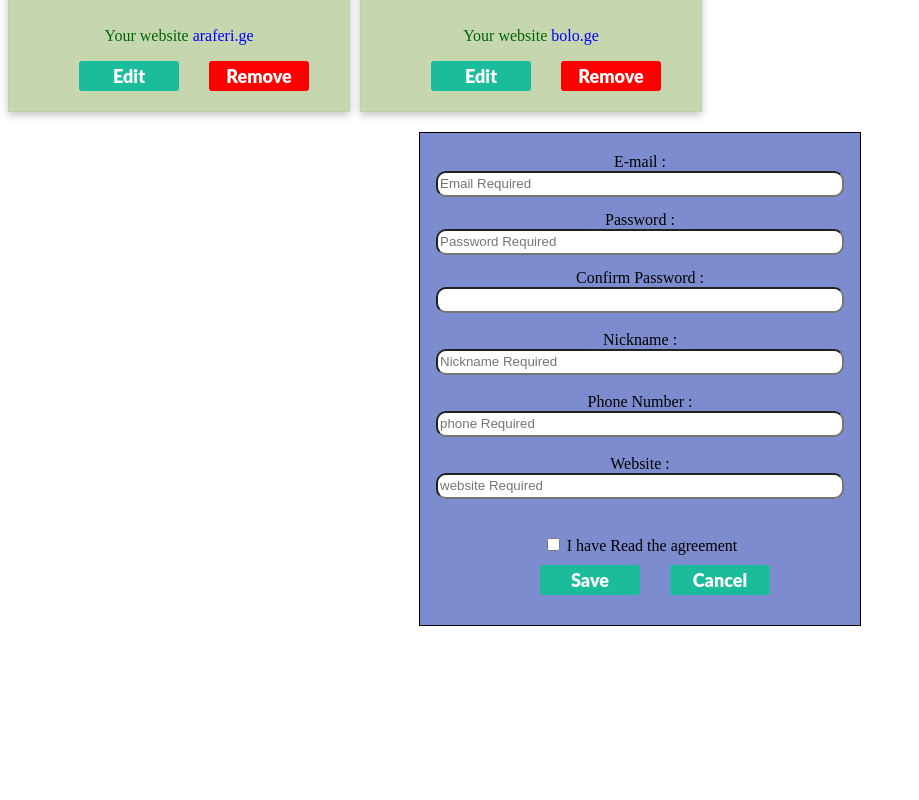
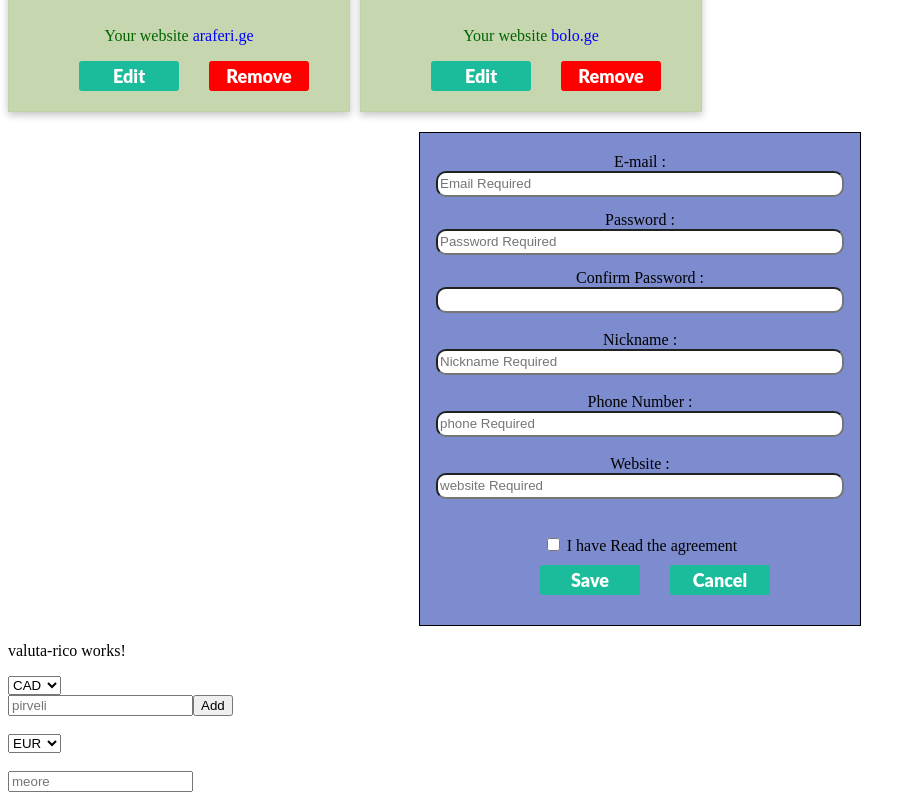
Before and after one commit to itskk23/angularTasks, an Angular app: page / in a window 1280 px wide. Shown: the part 298-1098 px from the top of the page, without its empty margins (0-919 px from the left). Before the commit the page ends 932 px from the top, so only its background shows below. Built offline with nearby package versions, Linux system fonts and the light colour scheme.

Commit message:
feat(valuta) task1

```diff
--- a/angular.json
+++ b/angular.json
@@ -1,5 +1,8 @@
 {
   "$schema": "./node_modules/@angular/cli/lib/config/schema.json",
+  "cli": {
+    "analytics": false
+  },
   "version": 1,
   "newProjectRoot": "projects",
   "projects": {
--- a/src/app/app.component.html
+++ b/src/app/app.component.html
@@ -1,51 +1,2 @@
 <app-user-list></app-user-list>
-
-<!--<form  [formGroup]="signUpForm" autocomplete="off"  (ngSubmit)="onSubmit()">-->
-<!--  <label for="email">E-mail :-->
-<!--    <input  type="email" value="" id="email" formControlName="email" >-->
-<!--    <p *ngIf="signUpForm.get('email').invalid && signUpForm.get('email').touched">Please write the correct email</p>-->
-<!--  </label>-->
-<!--&lt;!&ndash;  <p>{{form.errors}}</p>&ndash;&gt;-->
-<!--  <div class="noname" formGroupName="passwordGroup">-->
-<!--    <label for="password">-->
-<!--      Password :-->
-<!--      <input type="password"  id="password" formControlName="password">-->
-<!--      <p *ngIf="signUpForm.get('passwordGroup.password').invalid && signUpForm.get('passwordGroup.password').touched">The lenght of Password should be more then 7 characters</p>-->
-<!--    </label>-->
-<!--    <br>-->
-<!--    <br>-->
-<!--    <label for="rePassword"> Confirm Password :-->
-
-<!--      <input type="password" id="rePassword" formControlName="rePassword">-->
-<!--      <p *ngIf="signUpForm.get('passwordGroup').invalid && signUpForm.get('passwordGroup.rePassword').touched">-->
-<!--        both inputs should be the same!-->
-<!--      </p>-->
-<!--    </label>-->
-<!--    <br>-->
-<!--    <br>-->
-<!--  </div>-->
-
-<!--  <label for="nickname"> Nickname :-->
-<!--    <input type="text" id="nickname" formControlName="nickname">-->
-<!--  </label>-->
-<!--  <label for="phoneNumber"> Phone Number :-->
-<!--    <input type="number" id="phoneNumber" formControlName="phoneNumber">-->
-<!--  </label>-->
-<!--  <label for="website"> Website :-->
-<!--    <input type="url" id="website" formControlName="website">-->
-<!--  </label>-->
-<!--  <label for="rules">-->
-<!--    <input type="checkbox" id='rules' formControlName="checkbox">-->
-<!--    I have Read the agreement-->
-<!--  </label>-->
-
-<!--  <p *ngIf="signUpForm.invalid && signUpForm.touched"> Please enter valid inputs</p>-->
-<!--  <button-->
-<!--    [disabled]="signUpForm.get('passwordGroup').hasError('confirmed')-->
-<!--    || !this.signUpForm.get('checkbox').value"-->
-
-
-<!--  > ramee</button>-->
-<!--</form>-->
-
-<!--<button (click)="kk()">kaxa klea</button>-->
+<app-valuta-rico></app-valuta-rico>
--- /dev/null
+++ b/src/app/valuta-rico/valuta-rico.component.html
@@ -0,0 +1,32 @@
+<p>valuta-rico works!</p>
+<form [formGroup]="form">
+  <select
+    formControlName="selectIn"
+  >
+    <option *ngFor="let currency of currencyArr" value="{{currency}}" ngValue="rame" >{{currency}}</option>
+  </select>
+
+  <br>
+  <input
+    type="number"
+    placeholder="pirveli"
+    value="rame"
+    formControlName="valueIn"
+    (input)="moneyIn()"
+  >
+  <button>Add</button>
+
+  <br>
+  <br>
+  <select formControlName="selectOut">
+    <option *ngFor="let currency of currencyArr" value="{{currency}}" ngValue="rame" >{{currency}}</option>
+  </select>
+  <br>
+  <br>
+  <input
+    type="number"
+    placeholder="meore"
+    formControlName="valueOut"
+    (input)="moneyOut()"
+  >
+</form>
--- /dev/null
+++ b/src/app/valuta-rico/valuta-rico.component.ts
@@ -0,0 +1,76 @@
+import { Component, OnInit } from '@angular/core';
+import { FormBuilder, FormGroup } from '@angular/forms';
+import {HttpClient} from "@angular/common/http";
+import {map, tap} from "rxjs/operators";
+// import * as http from "http";
+
+@Component({
+  selector: 'app-valuta-rico',
+  templateUrl: './valuta-rico.component.html',
+  styleUrls: ['./valuta-rico.component.css']
+})
+export class ValutaRicoComponent implements OnInit {
+
+  constructor(private  http: HttpClient, private fb: FormBuilder) { }
+  form: FormGroup;
+  testArr: any[] = [];
+  currencyArr: string[] = [
+    "CAD", "HKD", "ISK", "PHP", "DKK", "HUF",
+    "CZK", "GBP", "RON", "SEK", "IDR", "INR",
+    "BRL", "RUB", "HRK", "JPY", "THB", "CHF",
+    "EUR", "MYR", "BGN", "TRY", "CNY", "NOK",
+    "NZD", "ZAR", "USD", "MXN", "SGD", "AUD",
+    "ILS", "KRW", "PLN", "GEL"
+  ]
+  ngOnInit(): void {
+    this.form = this.fb.group({
+      selectIn: ["CAD"],
+      selectOut: ["EUR"],
+      valueIn: [""],
+      valueOut: [""]
+    })
+
+  console.log(this.form.get('valueOut').value)
+
+
+  }
+
+
+  moneyIn(){
+    // this.form.get('valueOut').patchValue(this.valueIn * 2);
+    // console.log(this.selectOut)
+    this.getHttp(this.selectIn)
+  }
+  moneyOut(){
+    // this.form.get('valueOut').patchValue(this.valueIn * 2);
+    // console.log(this.selectOut)
+    this.getHttp(this.selectOut)
+  }
+  getHttp(fromExchange){
+    const cvladi = this.selectOut;
+    console.log(cvladi);
+    this.http.get(`https://api.fastforex.io/fetch-all?from=${fromExchange}&api_key=a19718ddc9-0b6657933e-qzl561`).pipe(
+      map(value => value['results']),
+      tap(value => this.transform(value[cvladi]))
+    ).subscribe();
+  };
+
+  transform(exchangeRate) {
+    this.form.get('valueOut').patchValue(this.valueIn * exchangeRate);
+  }
+
+  get valueOut(){
+    return this.form.get("valueOut").value
+  }
+  get valueIn(){
+    return this.form.get("valueIn").value
+  }
+  get selectIn(){
+    return this.form.get("selectIn").value
+  }
+
+  get selectOut(){
+    return this.form.get("selectOut").value
+  }
+
+}
```
Also changed, not shown: src/app/app.module.ts (+6 -3 lines), src/app/valuta-rico/valuta-rico.component.css (added), 1 other file (tests, documents, lock files or other folders).
